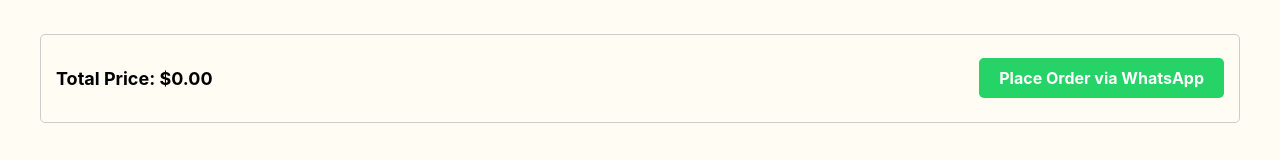
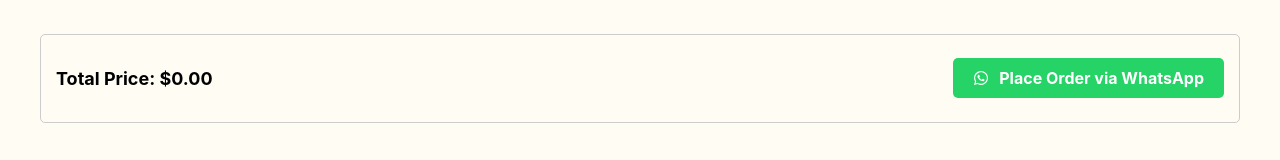
Before and after one commit to kidscoots101/Sweet-Dainties, a React (Create React App) app: page /cart in a window 1280 px wide. Shown: the part 296-456 px from the top of the page. Built offline with nearby package versions, Linux system fonts and the light colour scheme.

Commit message:
added whatsapp logo

```diff
--- a/src/components/Cart.js
+++ b/src/components/Cart.js
@@ -99,6 +99,7 @@ const Cart = () => {
      onClick={openModal}
      className="checkout-button"
    >
+        <FaWhatsapp style={{marginRight: 10, alignSelf: 'center'}}/>
      Place Order via WhatsApp
    </a>
 
```
